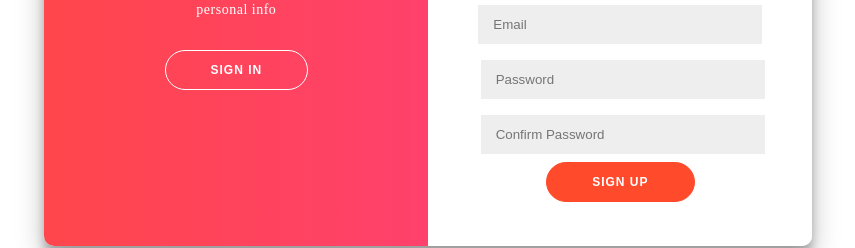
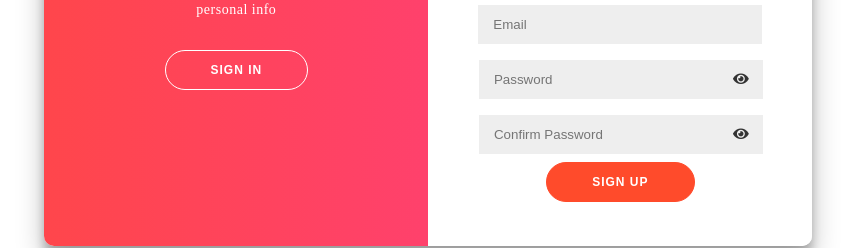
Before and after one commit to chiragbtp/online, an Angular app: page /signup in a window 1280 px wide. Shown: the part 294-542 px from the top of the page, without its empty margins (267-1122 px from the left). Built offline with nearby package versions, Linux system fonts and the light colour scheme.

Commit message:
eye icon issue solve

```diff
--- a/src/app/signup/signup.component.html
+++ b/src/app/signup/signup.component.html
@@ -4,33 +4,35 @@
 		<form action="" [formGroup]="signupForm" (ngSubmit)="onSubmit()">
 			<h1>Create Account</h1>
 			<div class="social-container">
-				<a  class="social"><i class="fab fa-facebook-f"></i></a>
+				<a class="social"><i class="fab fa-facebook-f"></i></a>
 				<a class="social"><i class="fab fa-google-plus-g"></i></a>
-				<a  class="social"><i class="fab fa-linkedin-in"></i></a>
+				<a class="social"><i class="fab fa-linkedin-in"></i></a>
 			</div>
 			<span>or use your email for registration</span>
 			<div class="row">
 				<input type="text" class="col-6 namefirst" id="firstname" formControlName="firstname"
 					placeholder="FirstName" required />
-				<input type="text" class="col-6 name" id="lastname" formControlName="lastname" placeholder="LastName" required/>
+				<input type="text" class="col-6 name" id="lastname" formControlName="lastname" placeholder="LastName"
+					required />
 			</div>
 
 
 			<input type="email" placeholder="Email" id="email" formControlName="email" required />
 			<div class="eye">
 				<input [type]="pass ? 'text' : 'password'" placeholder="Password" id="password"
-					formControlName="password" required /><i [ngClass]="{
-						'fa fa-eye-slash': !pass,
-						'fa fa-eye': pass
-					  }" (click)="toggleShow()"></i>
+					formControlName="password" required />
+				<a (click)="toggleShow()">
+					<i [ngClass]="pass ? 'fa fa-eye-slash' : 'fa fa-eye'"	></i>
+				</a>
+
 			</div>
 			<div class="eye">
 
 				<input [type]="confirmpass ? 'text' : 'password'" placeholder="Confirm Password" id="confirmpassword"
-					formControlName="confirmpassword" /><i [ngClass]="{
-						'fa fa-eye-slash': !confirmpass,
-						'fa fa-eye': confirmpass
-					  }" (click)="toggleconfirm()"> </i>
+					formControlName="confirmpassword" />
+				<a (click)="toggleconfirm()">
+					<i [ngClass]="confirmpass ? 'fa fa-eye-slash' : 'fa fa-eye'"></i>
+				</a>
 			</div>
 
 			<button [disabled]="signupForm.invalid">Sign Up</button>
--- a/src/app/signup/signup.component.ts
+++ b/src/app/signup/signup.component.ts
@@ -52,6 +52,7 @@ export class SignupComponent implements OnInit {
       console.log('asdas', this.signupForm.value)
     }
   }
+
   toggleShow() {
     this.pass = !this.pass;
   }
```
